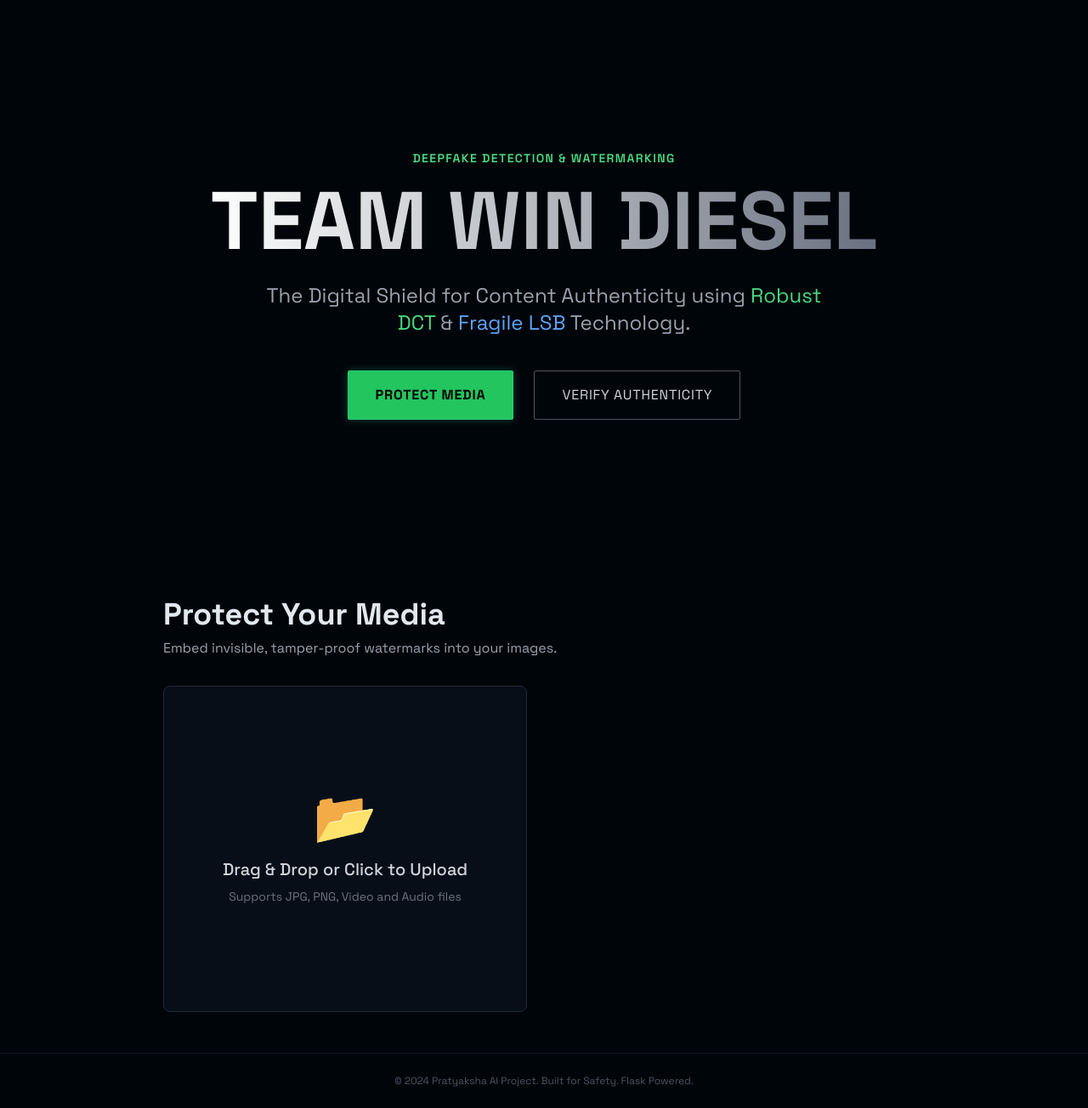
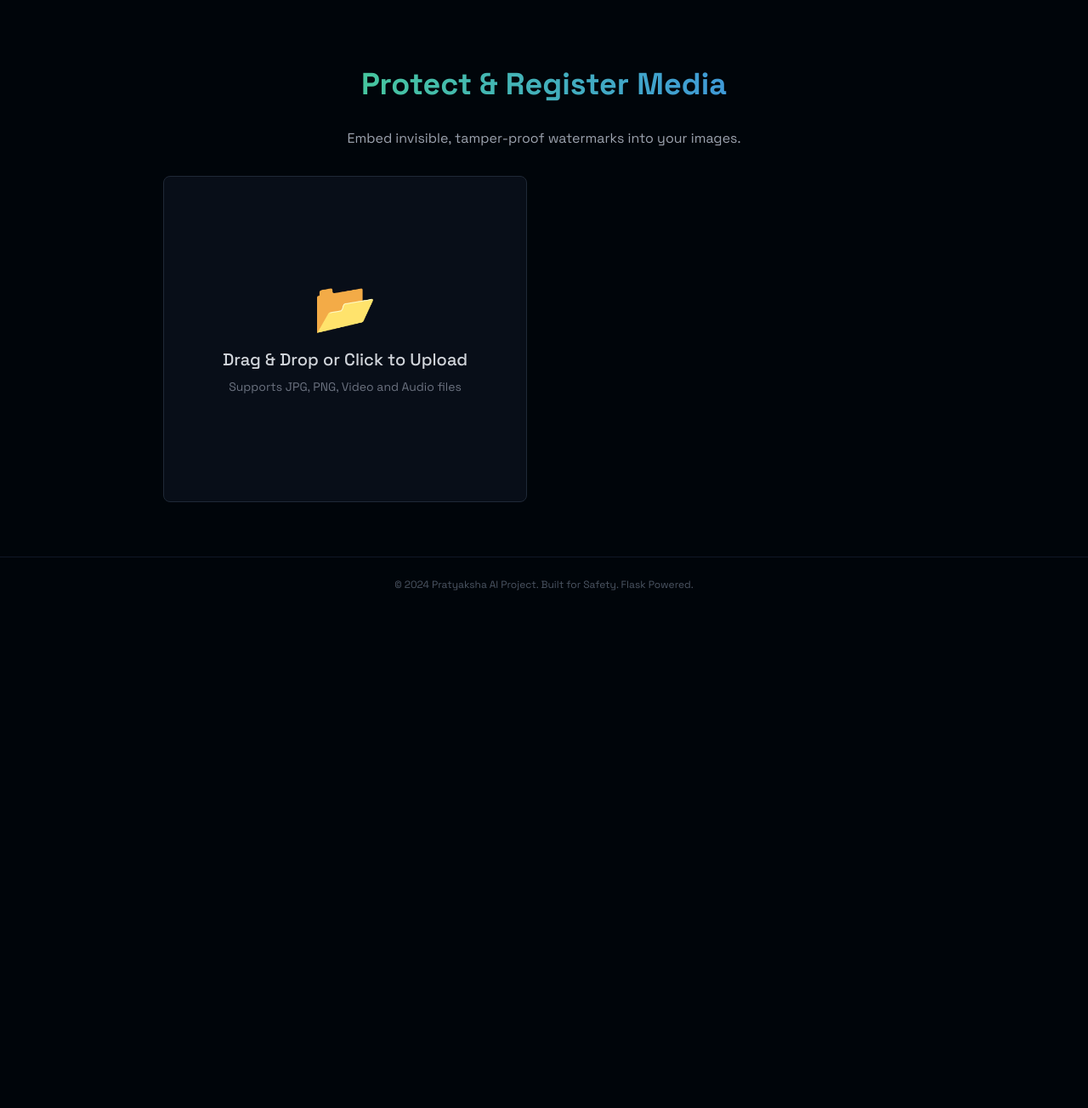
Before and after one commit to theusscoder/Pratyaksha, a Flask app: page / in a window 1280 px wide, after a click on "Protect". Shown: the part 81-1385 px from the top of the page at 85% size. After the commit the page ends 776 px from the top, so only its background shows below. Run offline with Flask 3, Linux system fonts and the light colour scheme; some libraries are stand-ins or nearby versions.

Commit message:
Update index.html

```diff
--- a/WATERMARK/templates/index.html
+++ b/WATERMARK/templates/index.html
@@ -51,7 +51,7 @@
         }
 
         .hidden-section {
-            display: none;
+            display: none !important;
         }
 
         .active-section {
@@ -106,13 +106,14 @@
                 Watermarking</div>
             <h1
                 class="text-6xl md:text-8xl font-bold mb-6 text-transparent bg-clip-text bg-gradient-to-r from-white to-gray-500">
-                TEAM WIN DIESEL
+                Pratyaksha AI
             </h1>
             <p class="text-xl md:text-2xl text-gray-400 max-w-2xl mx-auto mb-10">
                 The Digital Shield for Content Authenticity using <span class="text-green-400">Robust DCT</span> & <span
                     class="text-blue-400">Fragile LSB</span> Technology.
             </p>
-            <div class="flex gap-6">
+
+            <div class="flex gap-6 justify-center mt-12">
                 <button onclick="showSection('protect')"
                     class="px-8 py-4 bg-green-500 text-black font-bold uppercase tracking-wider hover:bg-green-400 transition-all neon-border rounded-sm">
                     Protect Media
@@ -125,9 +126,13 @@
         </section>
 
         <!-- PROTECT SECTION -->
-        <section id="protect" class="hidden-section container mx-auto px-6 py-12">
-            <div class="max-w-4xl mx-auto">
-                <h2 class="text-4xl font-bold mb-2">Protect Your Media</h2>
+        <section id="protect"
+            class="hidden-section container mx-auto px-6 py-12 flex flex-col justify-center items-center h-[80vh]">
+            <div class="w-full max-w-4xl text-center">
+                <h2
+                    class="text-4xl font-bold mb-8 text-transparent bg-clip-text bg-gradient-to-r from-green-400 to-blue-500">
+                    Protect & Register Media
+                </h2>
                 <p class="text-gray-400 mb-8">Embed invisible, tamper-proof watermarks into your images.</p>
 
                 <div class="grid grid-cols-1 md:grid-cols-2 gap-10">
@@ -163,9 +168,13 @@
         </section>
 
         <!-- VERIFY SECTION -->
-        <section id="verify" class="hidden-section container mx-auto px-6 py-12">
-            <div class="max-w-4xl mx-auto">
-                <h2 class="text-4xl font-bold mb-2">Forensic Verification</h2>
+        <section id="verify"
+            class="hidden-section container mx-auto px-6 py-12 flex flex-col justify-center items-center h-[80vh]">
+            <div class="w-full max-w-4xl text-center">
+                <h2
+                    class="text-4xl font-bold mb-8 text-transparent bg-clip-text bg-gradient-to-r from-blue-400 to-purple-500">
+                    Verify Media Authenticity
+                </h2>
                 <p class="text-gray-400 mb-8">Analyze images for deepfakes and broken digital seals.</p>
 
                 <div class="grid grid-cols-1 md:grid-cols-2 gap-10">
@@ -186,7 +195,8 @@
                             <h3 class="text-xl font-bold text-white mb-6 border-b border-gray-700 pb-2">Forensic Report
                             </h3>
 
-                            <div class="space-y-4">
+                            <div class="space-y-6">
+                                <!-- Overall -->
                                 <div class="flex justify-between items-center">
                                     <span class="text-gray-400">Overall Status</span>
                                     <span id="report-status" class="font-bold text-green-400 text-lg">Authentic</span>
@@ -195,25 +205,40 @@
                                     <div id="confidence-bar" class="h-full bg-red-500 w-0 transition-all duration-1000">
                                     </div>
                                 </div>
-                                <div class="flex justify-between items-center text-sm">
+                                <div class="flex justify-between items-center text-sm mb-4">
                                     <span class="text-gray-500">Deepfake Probability</span>
                                     <span id="report-confidence" class="text-white">0%</span>
                                 </div>
 
-                                <div class="bg-gray-800 p-4 rounded mt-4">
-                                    <div class="flex justify-between mb-2">
-                                        <span class="text-gray-400 text-sm">Digital Seal (Fragile LSB)</span>
-                                        <span id="report-seal" class="text-green-400 text-sm font-mono">INTACT</span>
+                                <!-- DCT Report -->
+                                <div class="bg-gray-800 p-4 rounded border-l-4 border-blue-500">
+                                    <h4 class="text-blue-400 font-bold mb-2">1. DCT Analysis (Robust)</h4>
+                                    <p class="text-xs text-gray-400 mb-1">Mid-Frequency Coefficient Stability</p>
+                                    <div class="flex justify-between text-sm mb-1">
+                                        <span class="text-gray-300">Score:</span>
+                                        <span id="dct-score" class="font-mono text-white"></span>
                                     </div>
-                                    <div class="flex justify-between">
-                                        <span class="text-gray-400 text-sm">Watermark Type</span>
-                                        <span class="text-blue-400 text-sm font-mono">DCT-ROBUST</span>
+                                    <p id="dct-analysis" class="text-xs text-gray-500 leading-relaxed"></p>
+                                </div>
+
+                                <!-- LSB Report -->
+                                <div class="bg-gray-800 p-4 rounded border-l-4 border-green-500">
+                                    <h4 class="text-green-400 font-bold mb-2">2. LSB Analysis (Fragile)</h4>
+                                    <div class="space-y-1 text-xs text-gray-400">
+                                        <div class="flex justify-between"><span class="text-gray-500">Pixel
+                                                Extraction:</span> <span id="lsb-pixel" class="text-gray-300"></span>
+                                        </div>
+                                        <div class="flex justify-between"><span class="text-gray-500">Bit
+                                                Scanning:</span> <span id="lsb-bits" class="text-gray-300"></span></div>
+                                        <div class="flex justify-between"><span class="text-gray-500">Seal
+                                                Status:</span> <span id="lsb-status" class="font-bold"></span></div>
                                     </div>
                                 </div>
 
-                                <div class="mt-4 text-xs text-gray-500 font-mono">
+                                <!-- Final Analysis -->
+                                <div class="mt-2 text-xs text-gray-500 font-mono border-t border-gray-800 pt-2">
                                     Scan ID: <span id="scan-id">#PRATYAKSHA-8392</span><br>
-                                    Timestamp: <span id="scan-time">Now</span>
+                                    <span id="final-analysis" class="text-gray-400 italic"></span>
                                 </div>
                             </div>
                         </div>
@@ -268,19 +293,39 @@
                     method: 'POST',
                     body: formData
                 });
-                const data = await response.json();
+
+                const responseText = await response.text();
+                let data;
+                try {
+                    data = JSON.parse(responseText);
+                } catch (e) {
+                    throw new Error("Server returned non-JSON response: " + responseText.substring(0, 100) + "...");
+                }
+
+                if (!response.ok) {
+                    throw new Error(data.error || "Server Error: " + response.status);
+                }
 
                 // Hide loading, show result
                 document.getElementById('protect-loading').classList.add('hidden');
                 document.getElementById('protect-result').classList.remove('hidden');
                 document.getElementById('protect-result').classList.add('flex'); // Keep centered layout
 
-                document.getElementById('protected-image-preview').src = data.protected_url;
+                if (data.protected_url.endsWith('.mp4')) {
+                    document.getElementById('protected-image-preview').style.display = 'none';
+                    // Video preview logic needed or just show link
+                    document.getElementById('protected-image-preview').src = "";
+                    alert("Video protected! Click Download.");
+                } else {
+                    document.getElementById('protected-image-preview').style.display = 'block';
+                    document.getElementById('protected-image-preview').src = data.protected_url;
+                }
+
                 document.getElementById('download-link').href = data.protected_url;
 
             } catch (err) {
                 console.error(err);
-                alert("Error processing image.");
+                alert("Upload Failed: " + err.message);
                 document.getElementById('protect-loading').classList.add('hidden');
                 protectDropzone.classList.remove('hidden');
             }
@@ -311,41 +356,58 @@
                 // Hide loading, show result
                 document.getElementById('verify-loading').classList.add('hidden');
                 document.getElementById('verify-result').classList.remove('hidden');
-                // document.getElementById('verify-result').classList.add('flex');
 
                 // Update Report
                 const report = data.report;
                 const statusEl = document.getElementById('report-status');
-                const sealEl = document.getElementById('report-seal');
                 const confEl = document.getElementById('report-confidence');
                 const barEl = document.getElementById('confidence-bar');
 
+                // Basic Info
                 statusEl.textContent = report.overall_status;
-                sealEl.textContent = report.seal_status.toUpperCase();
                 confEl.textContent = report.confidence_score;
 
+                // DCT Data
+                if (report.dct_report) {
+                    document.getElementById('dct-score').textContent = report.dct_report.score;
+                    document.getElementById('dct-analysis').textContent = report.dct_report.analysis;
+                }
+
+                // LSB Data
+                if (report.lsb_report) {
+                    document.getElementById('lsb-pixel').textContent = "Grid Extract (OK)";
+                    document.getElementById('lsb-bits').textContent = "1k bits Scanned";
+                    document.getElementById('lsb-status').textContent = report.lsb_report.status.toUpperCase();
+
+                    const lsbStatusEl = document.getElementById('lsb-status');
+                    if (report.lsb_report.status === 'Intact') {
+                        lsbStatusEl.className = "font-bold text-green-400";
+                    } else {
+                        lsbStatusEl.className = "font-bold text-red-500";
+                    }
+                }
+
+                // Final
+                document.getElementById('final-analysis').textContent = report.final_analysis || "";
+
                 // Style based on content
-                if (report.seal_status === 'Broken' || report.overall_status.includes('Tampered')) {
+                if (report.overall_status.includes('Tampered') || report.overall_status.includes('Suspicious')) {
                     statusEl.classList.remove('text-green-400');
                     statusEl.classList.add('text-red-500');
-                    sealEl.classList.remove('text-green-400');
-                    sealEl.classList.add('text-red-500');
                 } else {
                     statusEl.classList.add('text-green-400');
                     statusEl.classList.remove('text-red-500');
-                    sealEl.classList.add('text-green-400');
-                    sealEl.classList.remove('text-red-500');
                 }
 
                 // Parse confidence for bar width
                 const confVal = parseFloat(report.confidence_score);
                 barEl.style.width = confVal + '%';
 
-                document.getElementById('scan-id').textContent = "#DIESEL-" + Math.floor(Math.random() * 9000 + 1000);
+                document.getElementById('scan-id').textContent = "#PRATYAKSHA-" + Math.floor(Math.random() * 9000 + 1000);
 
             } catch (err) {
                 console.error(err);
-                alert("Error verifying image.");
+                alert("Error verifying image: " + err);
                 document.getElementById('verify-loading').classList.add('hidden');
                 verifyDropzone.classList.remove('hidden');
             }
```
